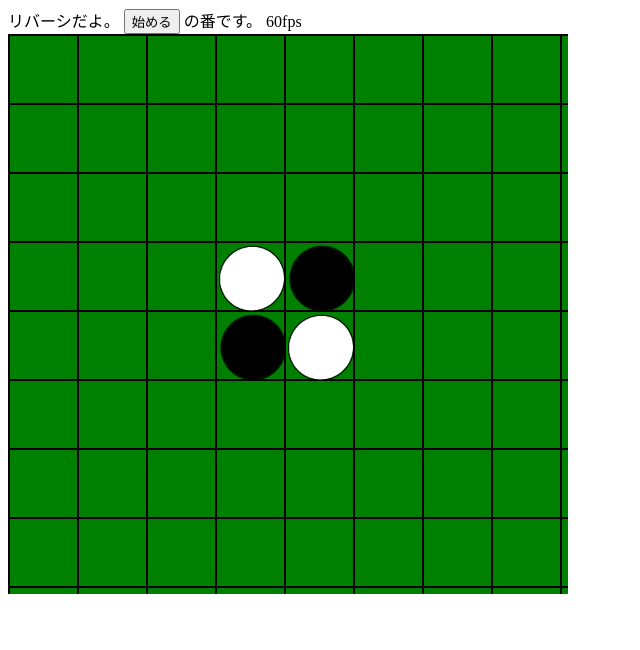
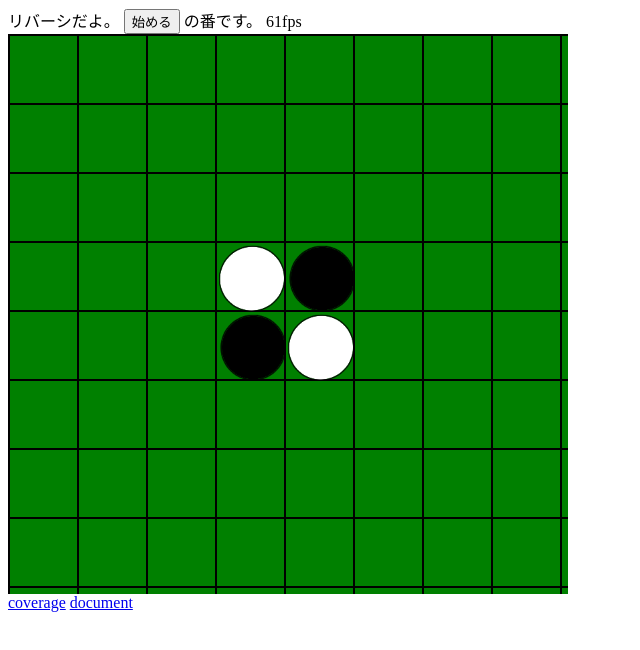
Before and after one commit to maetaro/minigame, a website built with webpack: page dist/index.html in a window 1280 px wide. Shown: the whole page, without its empty margins (0-640 px from the left). Built offline with nearby package versions, Linux system fonts and the light colour scheme.

Commit message:
Update index.html

```diff
--- a/dist/index.html
+++ b/dist/index.html
@@ -11,5 +11,7 @@
       <span id="fps"></span>
     </div>
     <div id="board"></div>
+    <a href="coverage" target="_blank" rel="noopener noreferrer">coverage</a>
+    <a href="docs" target="_blank" rel="noopener noreferrer">document</a>
   </body>
 </html>
```
